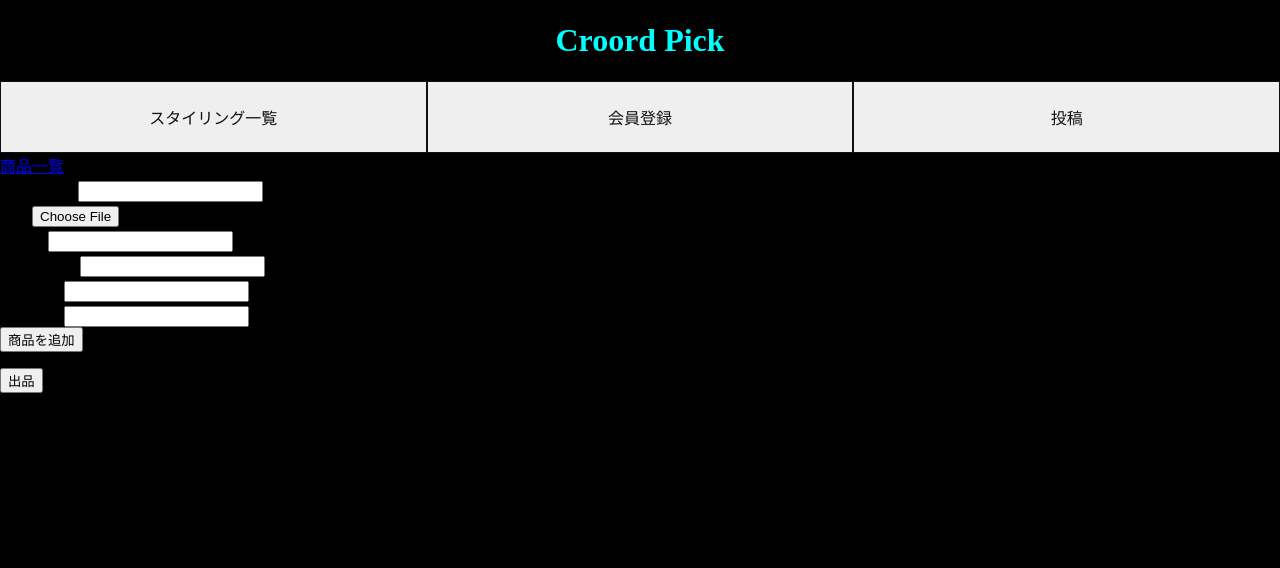
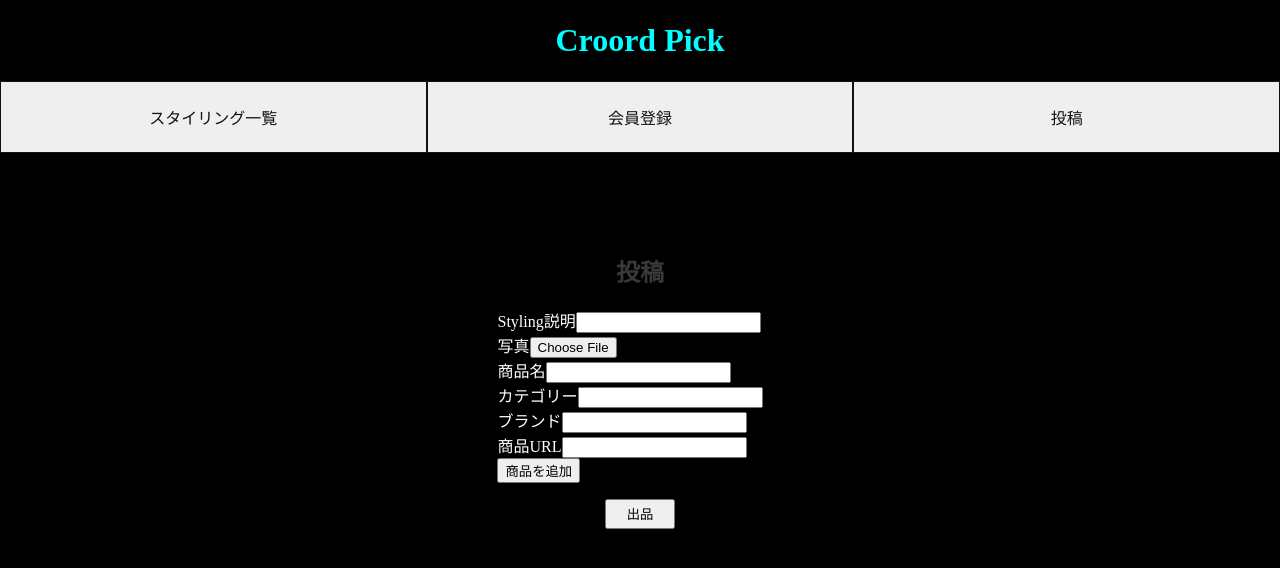
Before and after one commit to keikuma16/coord-pick, a React app in the folder frontend/: page /upload in a window 1280 px wide. Shown: the top 568 px of the page. Built offline with nearby package versions, Linux system fonts and the light colour scheme; the HTML template or start-up script is replaced by a standard one.

Commit message:
feat:入力フォームのデザイン修正

```diff
--- a/frontend/src/components/ItemList.css
+++ b/frontend/src/components/ItemList.css
@@ -26,7 +26,9 @@ h2 {
     width: 100%;
     height: auto;
     max-height: 250px;
+    aspect-ratio: 1 / 1;
     object-fit: cover;
+    object-position: center;
     display: block
 }
 
--- /dev/null
+++ b/frontend/src/components/ItemUpload.css
@@ -0,0 +1,19 @@
+.input-grid {
+    display: flex;
+    justify-content: center;
+    align-items: center;
+    height: auto;
+    padding: 80px
+}
+
+.input-grid label {
+    color: white;
+}
+
+.submit-button {
+    height: 30px;
+    width: 70px;
+    display: block;
+    margin-left: auto;
+    margin-right: auto;
+}
--- a/frontend/src/components/ItemUpload.jsx
+++ b/frontend/src/components/ItemUpload.jsx
@@ -1,6 +1,7 @@
 import { useNavigate } from "react-router-dom";
 import { Link, useParams } from 'react-router-dom';
 import { useState } from "react";
+import "./ItemUpload.css";
 
 export const ItemUpload = () => {
     const navigate = useNavigate();
@@ -55,42 +56,42 @@ export const ItemUpload = () => {
         console.log(items);
     }
     return(
-        <div>
-            <Link to='/'>商品一覧</Link>
+        <div className="input-grid">
             <form onSubmit={handleSubmit}>
-                    <div>
+                <h2>投稿</h2>
+                    <div className="explanation">
                         <label>Styling説明</label>
                         <input type="text" value={explanation} onChange={(e) => setExplanation(e.target.value)}/>
                     </div>
-                    <div>
+                    <div className="img-url">
                         <label>写真</label>
                         <input type="file" onChange={(e) => setImageUrl(e.target.files[0])}/>
                     </div>
-                    <div>
+                    <div className="item-name">
                        <label>商品名</label>
                        <input type="text" value={itemname} onChange={(e) => setItemname(e.target.value)}/>
                     </div>
-                    <div>
+                    <div className="item-category">
                         <label>カテゴリー</label>
                         <input type="text" value={category} onChange={(e) => setCategory(e.target.value)}/>
                     </div>
-                    <div>
+                    <div className="item-brand">
                         <label>ブランド</label>
                         <input type="text" value={brand} onChange={(e) => setBrand(e.target.value)}/>
                     </div>
-                    <div>
+                    <div className="item-url">
                         <label>商品URL</label>
                         <input type="text" value={itemurl} onChange={(e) => setItemurl(e.target.value)}/>
                     </div>
-                    <button type="button" onClick={addItem}>商品を追加</button>
+                    <button type="button" onClick={addItem} className="add-button">商品を追加</button>
                     <ul>
                         {items.map((item) => (
-                            <li>{item.name}</li>
+                            <li key={item.item_id}>{item.name}</li>
                         ))}
                     </ul>
 
 
-                    <button type="submit">出品</button>
+                    <button type="submit" className="submit-button">出品</button>
                 </form>
             </div>
     )
```
Also changed, not shown: 2 other files (tests, documents, lock files or other folders).
